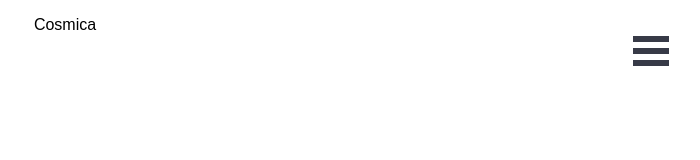
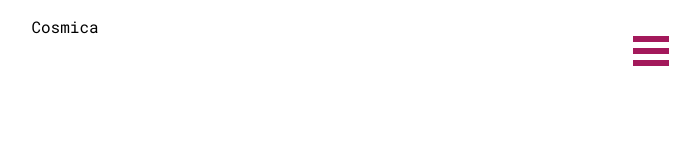
Before and after one commit to claudiapalazon/mundo-cosmica, a React (Create React App) app in the folder my-react-project/: page / in a window 1280 px wide. Shown: the top 160 px of the page, without its empty margins (575-1275 px from the left). Built offline with nearby package versions, Linux system fonts and the light colour scheme.

Commit message:
add styles to burger menu

```diff
--- a/my-react-project/src/components/App.js
+++ b/my-react-project/src/components/App.js
@@ -21,7 +21,12 @@ function App() {
   return (
     <>
       <div id="App">
-        <Header pageWrapId={"page-wrap"} outerContainerId={"App"} />
+        <Header
+          disableAutoFocus
+          right
+          pageWrapId={"page-wrap"}
+          outerContainerId={"App"}
+        />
         <div id="page-wrap">
           <Switch>
             <Route exact path="/">
--- a/my-react-project/src/components/Header.js
+++ b/my-react-project/src/components/Header.js
@@ -6,7 +6,7 @@ const Header = (props) => {
   return (
     <Menu {...props}>
       <Link className="menu-item" to="/" title="Cósmica">
-        Cosmica
+        Cósmica
       </Link>
       <Link
         className="menu-item"
--- a/my-react-project/src/components/styles.css
+++ b/my-react-project/src/components/styles.css
@@ -1,32 +1,40 @@
+@import url("https://fonts.googleapis.com/css2?family=Roboto+Mono&display=swap");
+
+button:focus {
+  outline: 0;
+}
+
 html,
 body {
   margin: 0;
 }
 
 #App {
-  font-family: sans-serif;
+  font-family: "Roboto Mono", monospace;
   height: 100vh;
 }
 
 #page-wrap {
   text-align: center;
   overflow: auto;
-  /* top: 45%; */
   position: relative;
 }
 
 .bm-item {
   display: inline-block;
-
   /* Our sidebar item styling */
   text-decoration: none;
   margin-bottom: 10px;
-  color: #d1d1d1;
+  color: white;
   transition: color 0.2s;
 }
 
 .bm-item:hover {
-  color: white;
+  color: #f9b623;
+}
+
+.bm-item:focus {
+  outline: 0;
 }
 
 .bm-burger-button {
@@ -39,7 +47,7 @@ body {
 
 /* Color/shape of burger icon bars */
 .bm-burger-bars {
-  background: #373a47;
+  background: #a3195b;
 }
 
 /* Position and sizing of clickable cross button */
@@ -50,27 +58,12 @@ body {
 
 /* Color/shape of close button cross */
 .bm-cross {
-  background: #bdc3c7;
+  background: white;
 }
 
 /* General sidebar styles */
 .bm-menu {
-  background: #000;
+  background: #a3195b;
   padding: 2.5em 1.5em 0;
   font-size: 1.15em;
 }
-
-/* Morph shape necessary with bubble or elastic */
-.bm-morph-shape {
-  fill: #373a47;
-}
-
-/* Wrapper for item list */
-.bm-item-list {
-  color: #b8b7ad;
-}
-
-/* Styling of overlay */
-.bm-overlay {
-  background: rgba(0, 0, 0, 0.3);
-}
```
